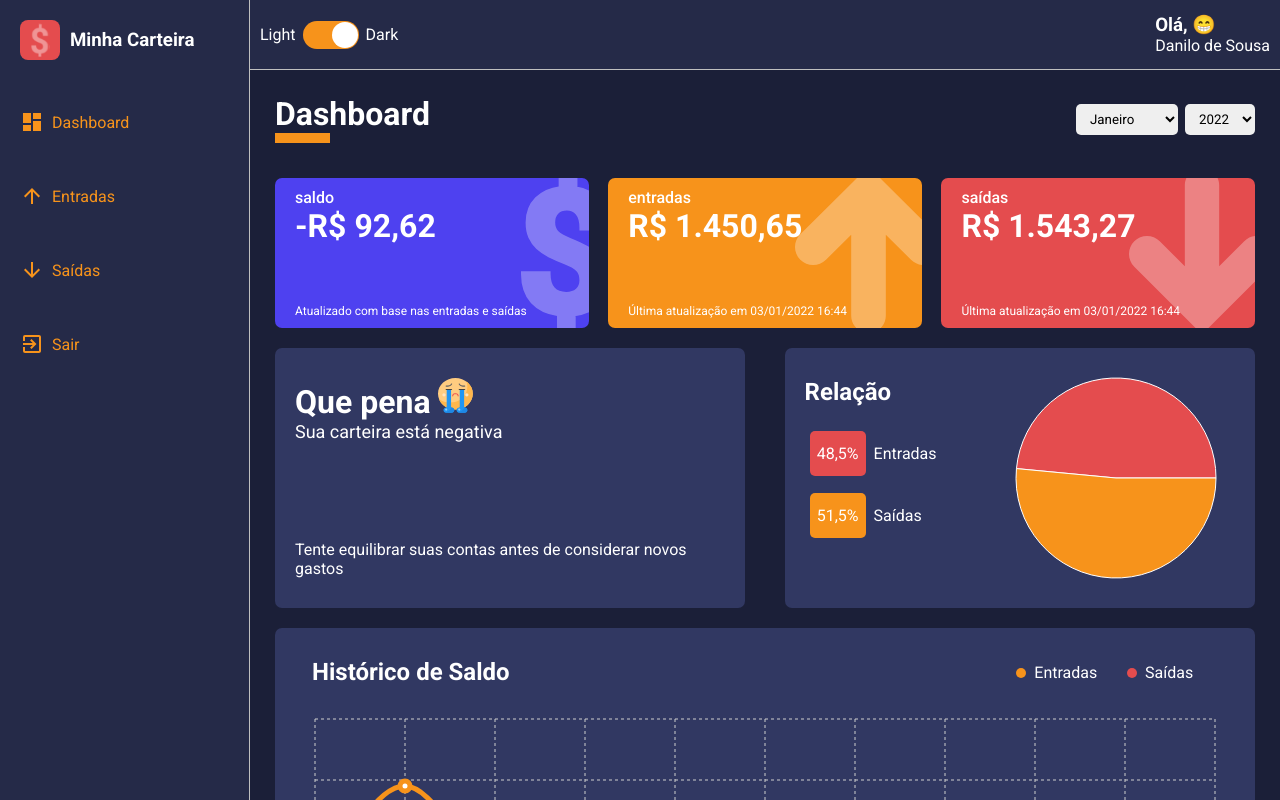
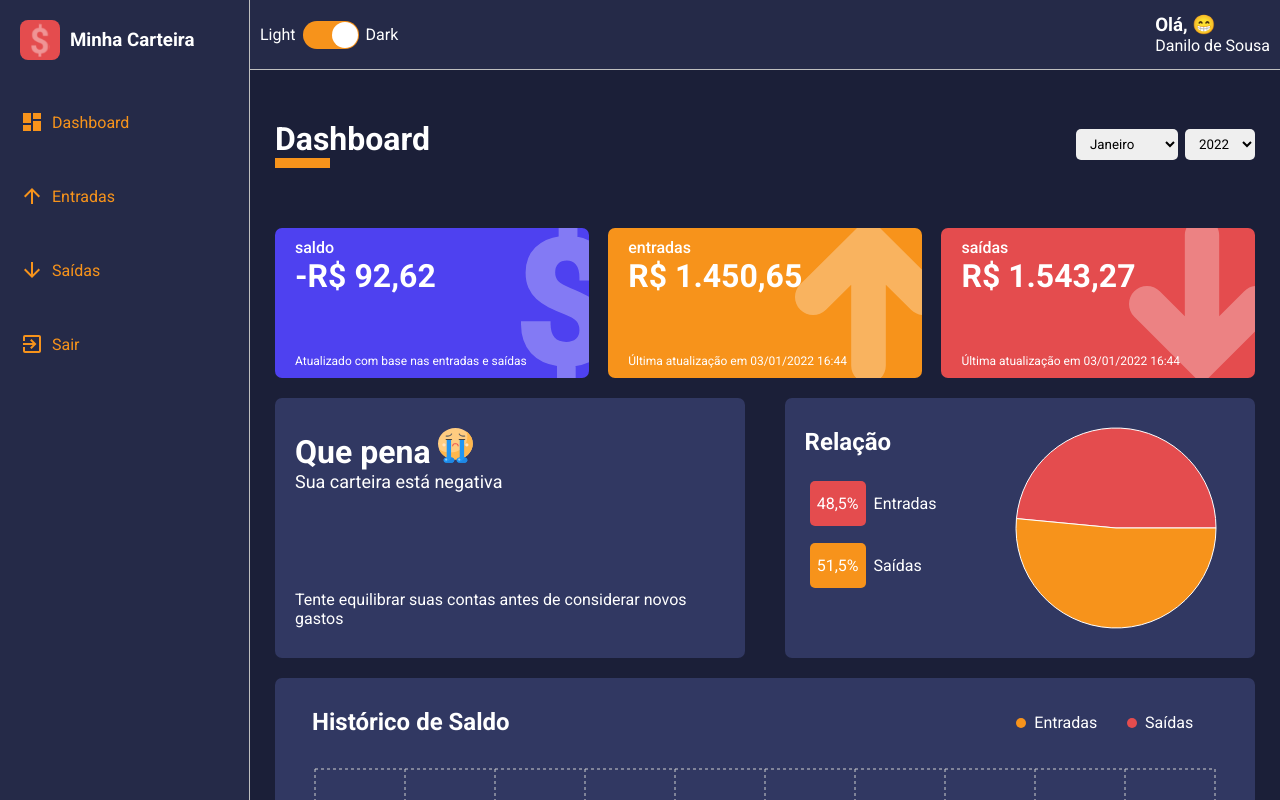
Before and after one commit to dansousa09/balance-dashboard, a React (Create React App) app: page /dashboard in a window 1280 px wide. Built offline with nearby package versions, Linux system fonts and the light colour scheme.

Commit message:
feat(content header): implements a scroll fixed/sticky Content Header

```diff
--- a/src/components/ContentHeader/styles.ts
+++ b/src/components/ContentHeader/styles.ts
@@ -6,13 +6,17 @@ interface ITitleContainerProps {
 
 export const Container = styled.header`
   width: 100%;
+  height: 100%;
   display: flex;
   justify-content: space-between;
   align-items: center;
   margin-bottom: 25px;
+  padding: 25px 0;
   position: sticky;
-  top: 0px;
+  top: -25px;
   z-index: 55;
+  background-color:  ${(props) => props.theme.colors.primary};
+
 `;
 
 export const TitleContainer = styled.div<ITitleContainerProps>`
--- a/src/pages/dashboard/index.tsx
+++ b/src/pages/dashboard/index.tsx
@@ -18,9 +18,6 @@ import sadImg from '../../assets/sad.svg';
 import currentDate from "../../utils/currentDate";
 import listOfMonths from '../../utils/months';
 import BarGraphic from "../../components/BarGraphic";
-
-
-// TODO: IMPLEMENTAR O STICKY NO CONTENT HEADER, ESCURECENDO O BACKGROUND QUANDO ULTRAPASSAR O TOP: 60px E O DEIXANDO FIXO
 
 
 const Dashboard: React.FC = () => {
@@ -292,8 +289,6 @@ const Dashboard: React.FC = () => {
 
   }, [monthSelected, yearSelected])
 
-  console.log(relationGainsRecurrentVsEventual, relationExpensesRecurrentVsEventual)
-
   const handleSelectedDate = {
     month: (month: string) => {
       try {
```
